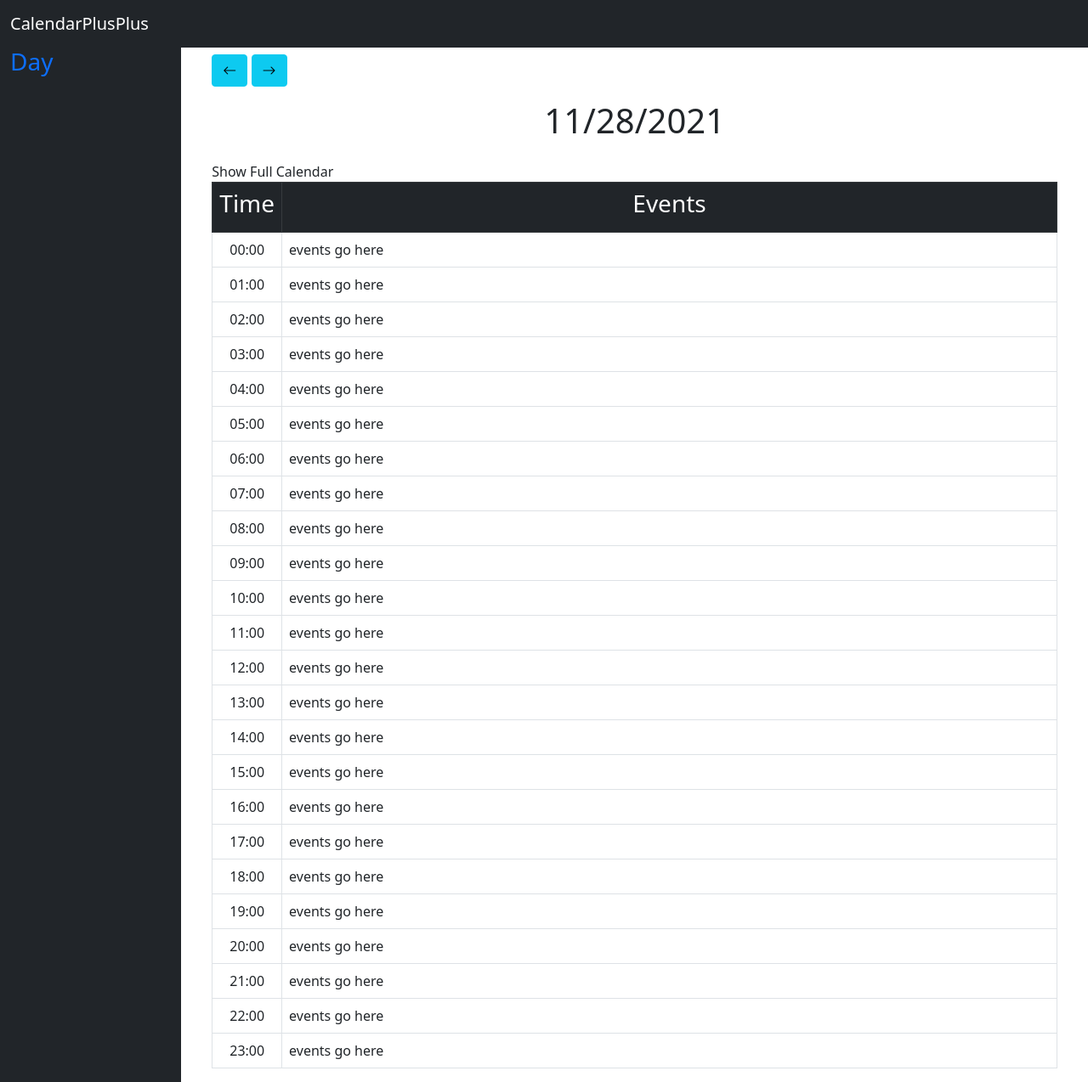
After one commit to npaolini-8/CalendarPlusPlus_public, a Flask app: template flaskr/templates/calendar/day.html in a window 1280 px wide. The commit adds this page. Shown: the whole page at 85% size. Run offline with Flask 2, Linux system fonts and the light colour scheme; the template is opened without the code that fills it, so the values that code supplies are empty; some libraries are stand-ins or nearby versions.

Commit message:
Day view (#31)
* initial commit of calendar day

* updated calendar references on navbar, added prototype day view

* Small routing change in calendar.py, updated day view

* tag cleanup

* fixed readme typo

* added second column for events, still working on spacing. Got the zero padded times (00:00-09:00) displaying correctly.

* updated table heading and cell spacing, moved the date header around

* playing around with getting the extra days to go away at the top of the page, and retain the title

* abandoning title for now so page view is best, want to keep working on this!!

Co-authored-by: JehuA <jehujananoria@gmail.com>

```diff
--- /dev/null
+++ b/flaskr/templates/calendar/day.html
@@ -0,0 +1,67 @@
+{% extends 'base_cal.html' %}
+<html lang="en">
+<meta charset="UTF-8">
+<meta name="viewport" content="width=device-width, initial-scale=1, shrink-to-fit=no">
+{% block head %}
+{{ super() }}
+    {%block title%}
+    {%endblock title%}
+{%endblock head %}
+{% block view %}
+<h3 class="justify-content-center">
+    Day
+</h3>
+{% endblock %}
+{% block side_content %}
+
+{%  endblock side_content %}
+{% block calendar %}
+<div class="container-md my-2">
+    <div class="calendar-header">
+        <button type="button" class="btn btn-info" id="prev">
+            <i class="bi bi-arrow-left"></i>
+        </button>
+        <button type="button" class="btn btn-info" id="next">
+            <i class="bi bi-arrow-right"></i>
+        </button>
+        <div class="row header-title">
+            <div class="header-text my-3">
+                <h1 id="date" class = text-center></h1>
+            </div>
+        </div>
+    </div>
+    <div class="calendar-content">
+        Show Full Calendar
+        <table id="calendar-table" class="table table-bordered table-hover">
+            <thead class="table-dark text-center">
+                <tr>
+                    <th><h3>Time</h3></th>
+                    <th><h3>Events</h3></th>
+                </tr>
+            </thead>
+            <tbody>
+                    {% for i in range(24) %}
+                        <tr>
+                            {% if i < 10%}
+                                <td class="text-center" style = "width: 5em;"> 0{{i}}:00</td>
+                            {% else %}
+                                <td class="text-center" style = "width: 5em;"> {{i}}:00</td>
+                            {% endif %}
+                            <td>events go here</td>
+                        </tr>
+                    {% endfor %}
+             </tbody>
+        </table>
+    </div>
+</div>
+{% endblock calendar %}
+{% block scripts %}
+{{ super() }}
+<script>
+    n =  new Date();
+    y = n.getFullYear();
+    m = n.getMonth() + 1;
+    d = n.getDate();
+    document.getElementById("date").innerHTML = m + "/" + d + "/" + y;
+</script>
+{% endblock scripts %}
--- a/flaskr/templates/navbar.html
+++ b/flaskr/templates/navbar.html
@@ -4,9 +4,10 @@
         {% if g.user %}
             <div class="collapse navbar-collapse" id="navbarNavAltMarkup">
                 <div class="navbar-nav">
-                    <a class="nav-link active" aria-current="page" href="{{ url_for('calendar.calendar') }}">Day</a>
-                    <a class="nav-link" href="{{ url_for('calendar.calendar') }}">Month</a>
-                    <a class="nav-link" href="{{ url_for('calendar.calendar') }}">Year</a>
+                    <a class="nav-link active" aria-current="page" href="{{ url_for('calendar.day') }}">Day</a>
+                    <a class="nav-link " href="{{ url_for('calendar.week') }}">Week</a>
+                    <a class="nav-link" href="{{ url_for('calendar.month') }}">Month</a>
+                    <a class="nav-link" href="{{ url_for('calendar.year') }}">Year</a>
                 </div>
                 <span class="navbar-text">
                     <a class="nav-link" href="{{ url_for('auth.logout') }}">Log Out</a>
--- a/flaskr/views/__init__.py
+++ b/flaskr/views/__init__.py
@@ -5,7 +5,7 @@ main_blueprint = Blueprint("main", __name__, static_folder="../static")
 
 @main_blueprint.route('/')
 def home():
-    return redirect(url_for('calendar.calendar'))
+    return redirect(url_for('calendar.month'))
 
 
 def init_app(app):
--- a/flaskr/views/authenticate.py
+++ b/flaskr/views/authenticate.py
@@ -59,7 +59,7 @@ def login():
         if error is None:
             session.clear()
             session['user_id'] = user['username']
-            return redirect(url_for('calendar.calendar'))
+            return redirect(url_for('calendar.month'))
         flash(error)
 
     return render_template('account/login.html')
```
Also changed, not shown: flaskr/views/calendar.py (added, +25 -0 lines), README.md.
